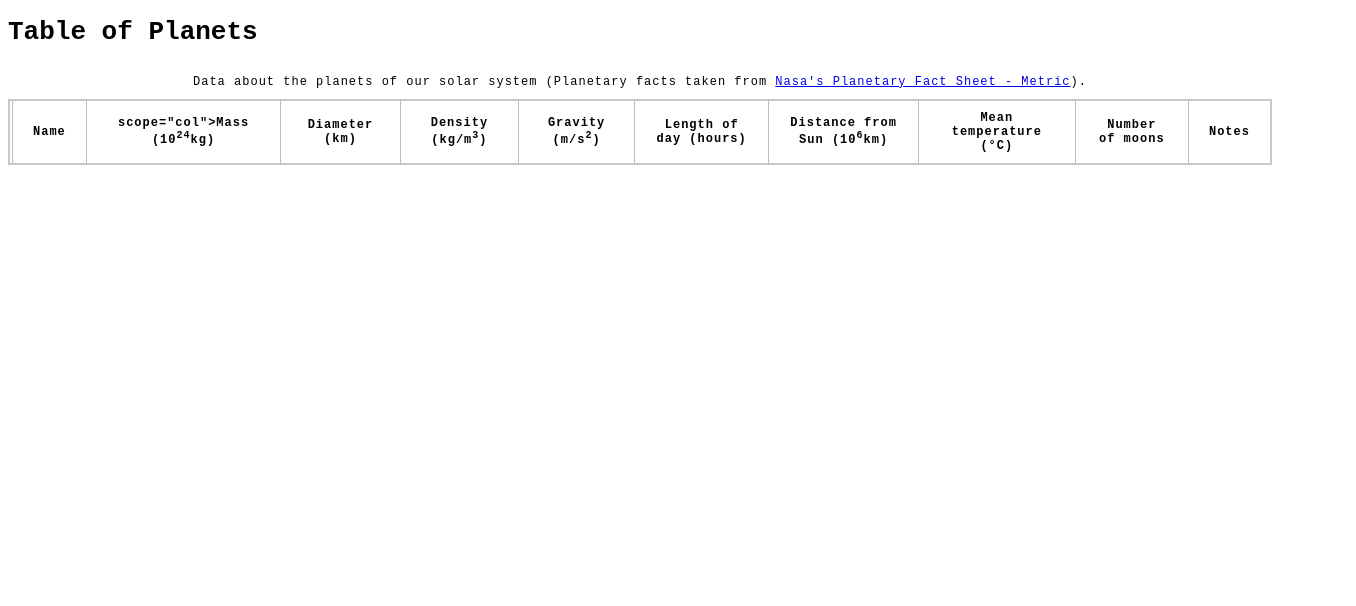
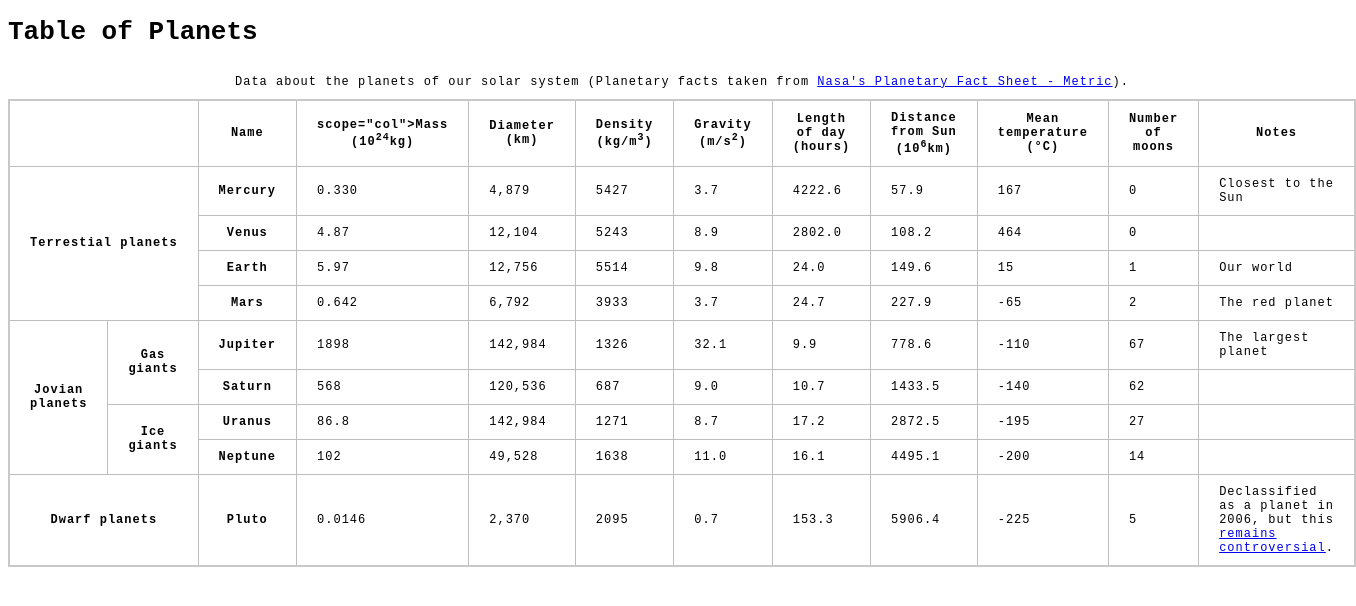
Before and after one commit to nanceed/table-of-planets-practice, a plain HTML site: page index.html in a window 1280 px wide. Shown: the whole page, 1356 px wide, since content can reach past the window. Drawn offline with Linux system fonts and the light colour scheme.

Commit message:
Added table-data of all the planets and styled with css

```diff
--- a/index.html
+++ b/index.html
@@ -25,6 +25,121 @@
         <th scope="col">Number of moons</th>
         <th scope="col">Notes</th>
     </thead>
-    </table>
+    <tr>
+        <tbody>
+            <th rowspan="4" colspan="2">Terrestial planets</th>
+            <th scope="row">Mercury</th>
+            <td>0.330</td>
+            <td>4,879</td>
+            <td>5427</td>
+            <td>3.7</td>
+            <td>4222.6</td>
+            <td>57.9</td>
+            <td>167</td>
+            <td>0</td>
+            <td>Closest to the Sun</td>
+        </tr>
+        <tr>
+            <th scope="row">Venus</th>
+            <td>4.87</td>
+            <td>12,104</td>
+            <td>5243</td>
+            <td>8.9</td>
+            <td>2802.0 </td>
+            <td>108.2</td>
+            <td>464</td>
+            <td>0</td>
+        </tr>
+        <tr>
+            <th scope="row">Earth</th>
+            <td>5.97</td>
+            <td>12,756</td>
+            <td>5514</td>
+            <td>9.8</td>
+            <td>24.0</td>
+            <td>149.6</td>
+            <td>15</td>
+            <td>1</td>
+            <td>Our world</td>
+        </tr>
+        <tr>
+            <th scope="row">Mars</th>
+            <td>0.642</td>
+            <td>6,792</td>
+            <td>3933</td>
+            <td>3.7</td>
+            <td>24.7</td>
+            <td>227.9</td>
+            <td>-65</td>
+            <td>2</td>
+            <td>The red planet</td>
+        </tr>
+        <tr>
+            <th rowspan="4" scope="rowgroup">Jovian planets</th>
+            <th rowspan="2" scope="rowgroup">Gas giants</th>
+            <th scope="row">Jupiter</th>
+            <td>1898</td>
+            <td>142,984</td>
+            <td>1326</td>
+            <td>32.1</td>
+            <td>9.9</td>
+            <td>778.6</td>
+            <td>-110</td>
+            <td>67</td>
+            <td>The largest planet</td>
+        <tr>
+            <th scope="row">Saturn</th>
+            <td>568</td>
+            <td>120,536</td>
+            <td>687</td>
+            <td>9.0</td>
+            <td>10.7</td>
+            <td>1433.5</td>
+            <td>-140</td>
+            <td>62</td>
+            <td></td>
+        </tr>
+        <th rowspan="2" scope="rowgroup">Ice giants</th>
+        <th scope="row">Uranus</th>
+        <td>86.8</td>
+        <td>142,984</td>
+        <td>1271</td>
+        <td>8.7</td>
+        <td>17.2</td>
+        <td>2872.5</td>
+        <td>-195</td>
+        <td>27</td>
+        <td></td>
+    </tr>
+    <tr>
+        <th scope="row">Neptune</th>
+        <td>102</td>
+        <td>49,528</td>
+        <td>1638</td>
+        <td>11.0</td>
+        <td>16.1</td>
+        <td>4495.1</td>
+        <td>-200</td>
+        <td>14</td>
+        <td></td>
+    </tr>
+    <tr>
+        <th colspan="2" scope="row">Dwarf planets</th>
+        <th>Pluto</th>
+        <td>0.0146</td>
+        <td>2,370</td>
+        <td>2095</td>
+        <td>0.7</td>
+        <td>153.3</td>
+        <td>5906.4</td>
+        <td>-225</td>
+        <td>5</td>
+        <td>Declassified as a planet in 2006, but this
+            <a
+            href="http://www.usatoday.com/story/tech/2014/10/02/pluto-planet-solar-system/16578959/">remains
+            controversial</a>.</td>
+    </tr>
+   </tbody>
+   </table>
 </body>
 </html>
--- a/styles.css
+++ b/styles.css
@@ -9,6 +9,7 @@ table {
     font-size: 12px;
 }
 
+td,
 th {
     border: 1px solid rgb(190,190,190);
     padding: 10px 20px;
```
